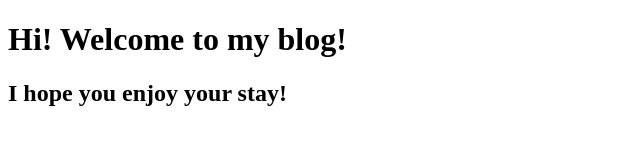
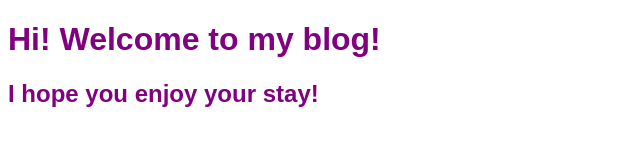
Before and after one commit to nebbysonder/nebbysonder.github.io, a plain HTML site: page index.html in a window 1280 px wide. Shown: the whole page, without its empty margins (0-640 px from the left). Drawn offline with Linux system fonts and the light colour scheme.

Commit message:
progression

```diff
--- a/index.html
+++ b/index.html
@@ -1,5 +1,13 @@
 <!DOCTYPE html>
 <html lang="en">
-    <h1>Hi! Welcome to my blog!</h1>
-    <h2>I hope you enjoy your stay!</h2>
+    <head>
+        <meta charset="utf-8">
+        <link rel="stylesheet" href="styles.css">
+        <style>
+        </style>
+    </head>
+    <body>
+        <h1>Hi! Welcome to my blog!</h1>
+        <h2>I hope you enjoy your stay!</h2>
+    </body>
 </html>
--- /dev/null
+++ b/styles.css
@@ -0,0 +1,6 @@
+h1, h2 {
+    font-family: sans-serif;
+    margin-left: auto;
+    margin-right: auto;
+    color: purple;
+}
```
